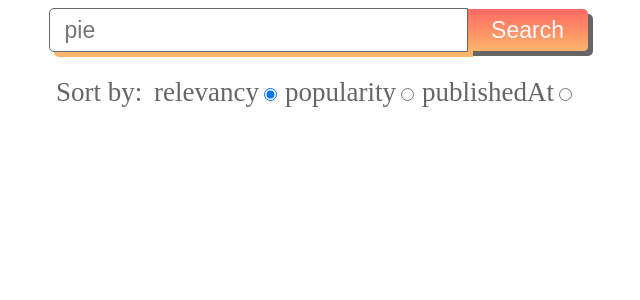
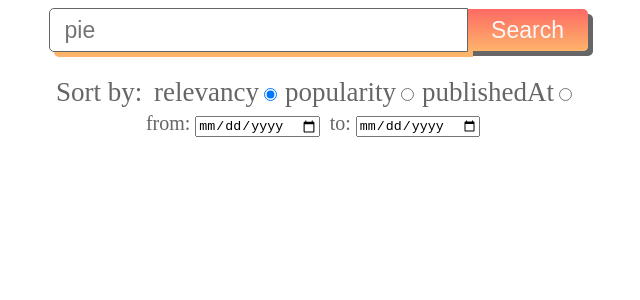
Before and after one commit to ValeryiaMIRON/react, a React app in the folder react-api/: page / in a window 1280 px wide. Shown: the top 300 px of the page, without its empty margins (322-962 px from the left). Built offline with nearby package versions, Linux system fonts and the light colour scheme.

Commit message:
feat: add sort ba date fot input

```diff
--- a/react-api/src/components/searchBar/SearchBar.tsx
+++ b/react-api/src/components/searchBar/SearchBar.tsx
@@ -12,13 +12,15 @@ const SearchBar: FC<Props> = ({ setState }) => {
   const [isLoading, setIsLoading] = useState<boolean>(false);
 
   const [sortBy, setSortBy] = useState<SortType>(SortType.relevancy);
+  const [from, setFrom] = useState('');
+  const [to, setTo] = useState('');
 
   const handleSubmit = async (e: ChangeEvent<HTMLFormElement>) => {
     e.preventDefault();
     setIsLoading(true);
     try {
       const response: AxiosResponse<GET200_Articles> = await axiosInstance.get(
-        `v2/everything?q=${searchValue}&apiKey=${API_KEY}&sortBy=${sortBy}`,
+        `v2/everything?q=${searchValue}&apiKey=${API_KEY}&sortBy=${sortBy}&from=${from}&to=${to}`,
       );
       setState(response.data.articles);
 
@@ -86,6 +88,20 @@ const SearchBar: FC<Props> = ({ setState }) => {
             />
           </label>
         </div>
+        <div className="date">
+          <label htmlFor="dateFrom">
+            from:{' '}
+            <input
+              type="date"
+              name="dateFrom"
+              value={from}
+              onChange={(e) => setFrom(e.target.value)}
+            />
+          </label>
+          <label htmlFor="dateTo">
+            to: <input type="date" value={to} onChange={(e) => setTo(e.target.value)} />
+          </label>
+        </div>
       </form>
     </div>
   );
--- a/react-api/src/components/searchBar/searchBar.scss
+++ b/react-api/src/components/searchBar/searchBar.scss
@@ -19,7 +19,7 @@
   width: 400px;
   height: 40px;
   font-size: 23px;
-  color: #666666;
+  color: #000000;
   padding-left: 15px;
   border: 1px solid;
   border-color: #666666;
@@ -48,3 +48,7 @@ form:active {
 .radioBtn {
   margin-top: 20px;
 }
+
+.date label {
+  margin-right: 10px;
+}
```
